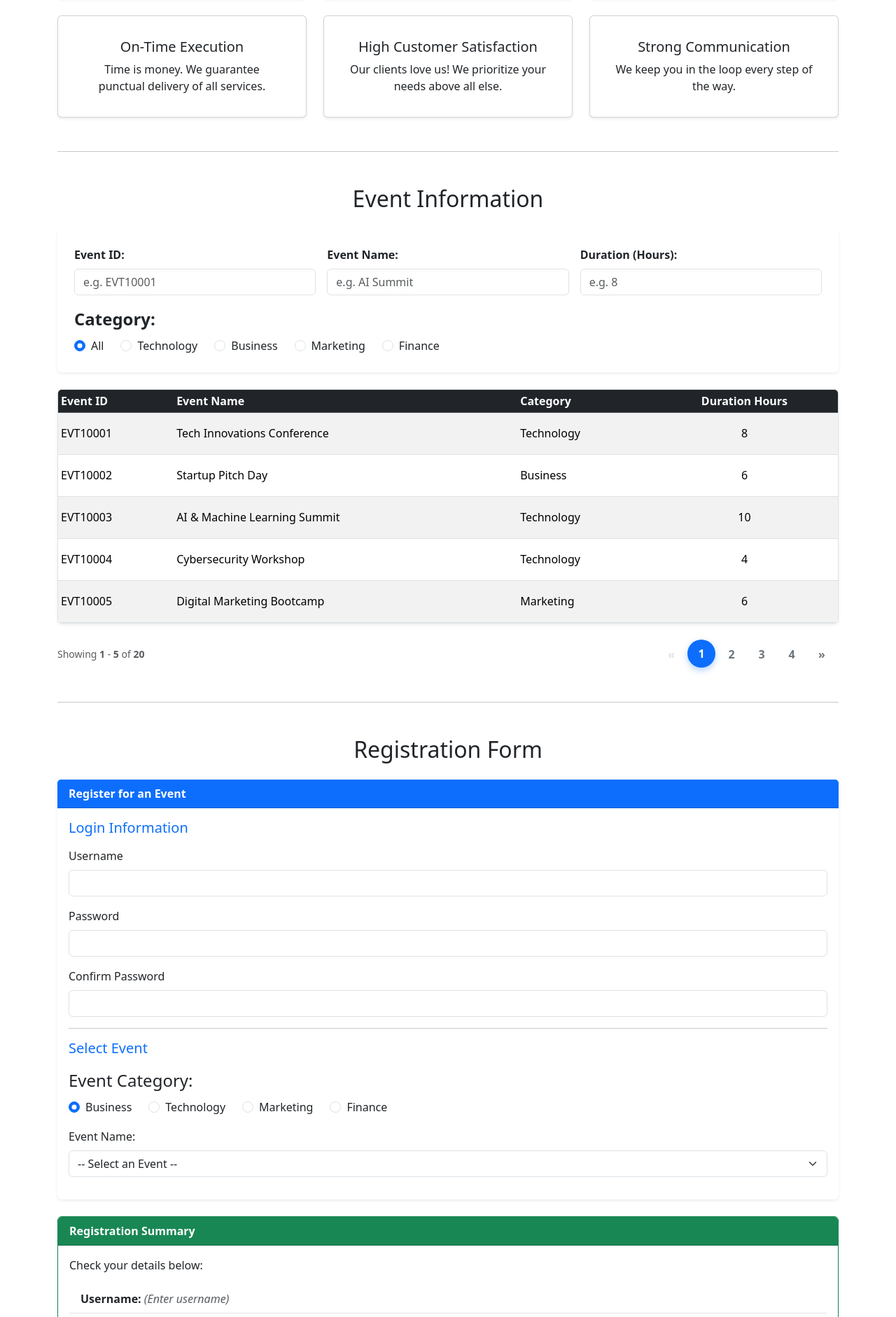
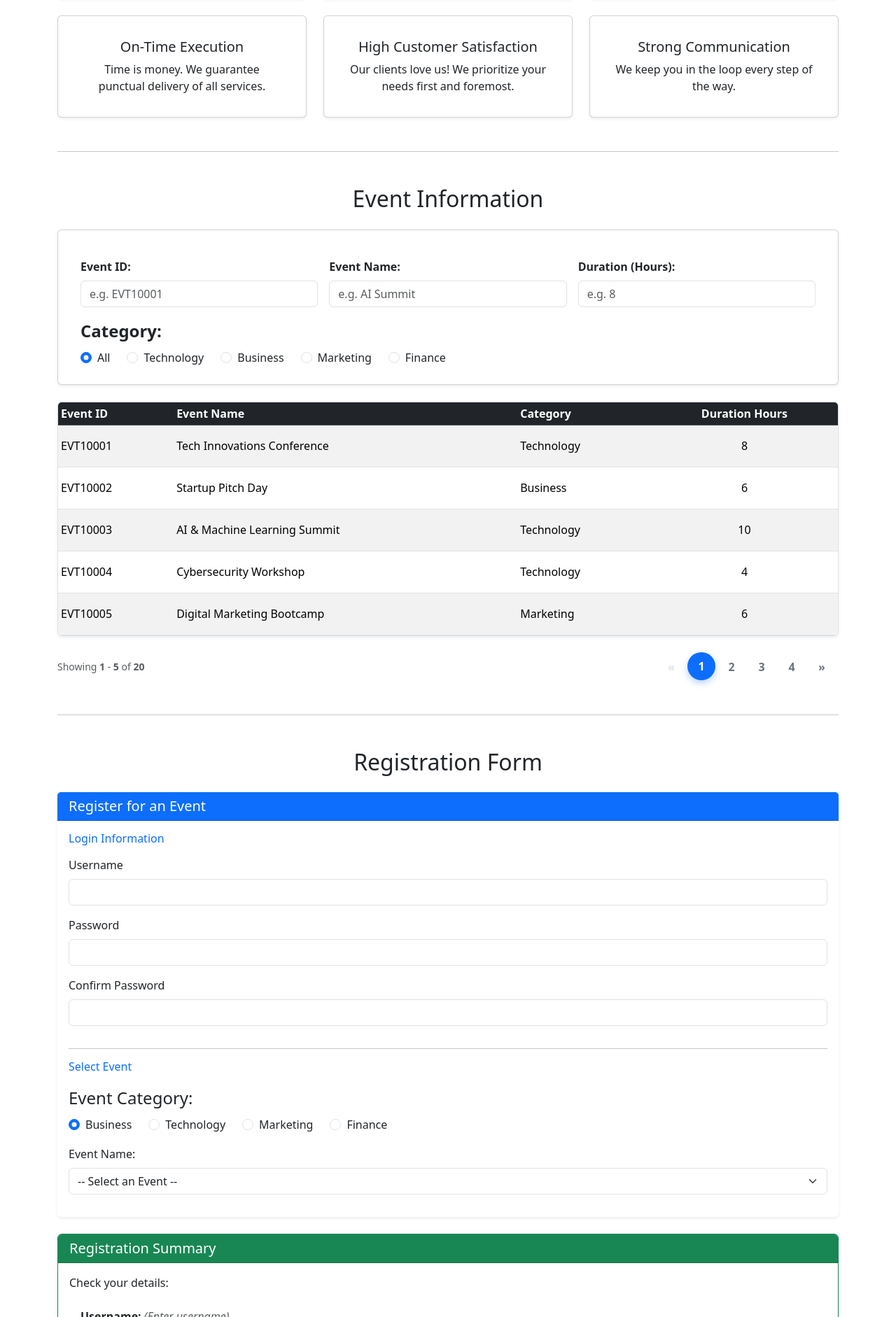
Before and after one commit to Quynh-Trang12/asm1, a Vue app: page / in a window 1280 px wide. Shown: the part 838-2720 px from the top of the page at 70% size. Built offline with nearby package versions, Linux system fonts and the light colour scheme.

Commit message:
accessibility check no.2

```diff
--- a/src/App.vue
+++ b/src/App.vue
@@ -177,7 +177,7 @@ const goToPage = (page) => {
             <div class="card-body">
               <h3 class="card-title h5">Efficient Event Planning</h3>
               <p class="card-text">
-                We handle all the logistics so you can focus on the big picture.
+                We handle all the logistics so you can focus on important matters.
               </p>
             </div>
           </div>
@@ -219,7 +219,7 @@ const goToPage = (page) => {
             <div class="card-body">
               <h3 class="card-title h5">High Customer Satisfaction</h3>
               <p class="card-text">
-                Our clients love us! We prioritize your needs above all else.
+                Our clients love us! We prioritize your needs first and foremost.
               </p>
             </div>
           </div>
@@ -241,8 +241,9 @@ const goToPage = (page) => {
 
     <section id="event-information" class="mb-5 scroll-margin-top">
       <h2 class="text-center mb-4">Event Information</h2>
-      <div class="card p-4 mb-4 bg-white border-0 shadow-sm">
-        <div class="row g-3">
+      <div class="card p-4 mb-4 bg-white border-1 shadow-sm">
+        <fieldset class="row g-3">
+          <legend class="visually-hidden">Search Events</legend>
           <div class="col-md-4">
             <label for="searchId" class="form-label fw-bold">Event ID:</label
             ><input
@@ -333,7 +334,7 @@ const goToPage = (page) => {
               </div>
             </fieldset>
           </div>
-        </div>
+        </fieldset>
       </div>
 
       <div class="table-responsive shadow-sm rounded border">
@@ -437,11 +438,12 @@ const goToPage = (page) => {
         <div class="col-md-12">
           <div class="card shadow-sm border-0">
             <div class="card-header bg-primary text-white fw-bold">
-              Register for an Event
+              <h3 class="h5 mb-0">Register for an Event</h3>
             </div>
             <div class="card-body">
               <form @submit.prevent>
-                <h3 class="h5 mb-3 text-primary">Login Information</h3>
+                <fieldset>
+                  <legend class="h6 mb-3 text-primary">Login Information</legend>
                   <div class="mb-3">
                     <label for="username" class="form-label">Username</label
                     ><input
@@ -480,10 +482,12 @@ const goToPage = (page) => {
                       Password do not match.
                     </div>
                   </div>
+                </fieldset>
 
                 <hr />
 
-                <h3 class="h5 mb-3 text-primary">Select Event</h3>
+                <fieldset>
+                  <legend class="h6 mb-3 text-primary">Select Event</legend>
                   <div class="mb-3">
                     <fieldset>
                       <legend class="form-label">Event Category:</legend>
@@ -565,6 +569,7 @@ const goToPage = (page) => {
                       </option>
                     </select>
                   </div>
+                </fieldset>
               </form>
             </div>
           </div>
@@ -573,10 +578,10 @@ const goToPage = (page) => {
         <div class="col-md-12 mt-4">
           <div class="card shadow-sm border-success">
             <div class="card-header bg-success text-white fw-bold">
-              Registration Summary
+              <h3 class="h5 mb-0">Registration Summary</h3>
             </div>
             <div class="card-body">
-              <p class="card-text">Check your details below:</p>
+              <p class="card-text">Check your details:</p>
               <ul class="list-group list-group-flush">
                 <li class="list-group-item">
                   <strong>Username: </strong>
@@ -688,7 +693,8 @@ table thead th {
 
 /* Remove default fieldset styling to maintain visual appearance */
 fieldset {
-  border: none;
+  border: none !important;
+  outline: none;
   padding: 0;
   margin: 0;
   min-width: 0;
```
Lines whose indentation alone changed are shown as unchanged.
